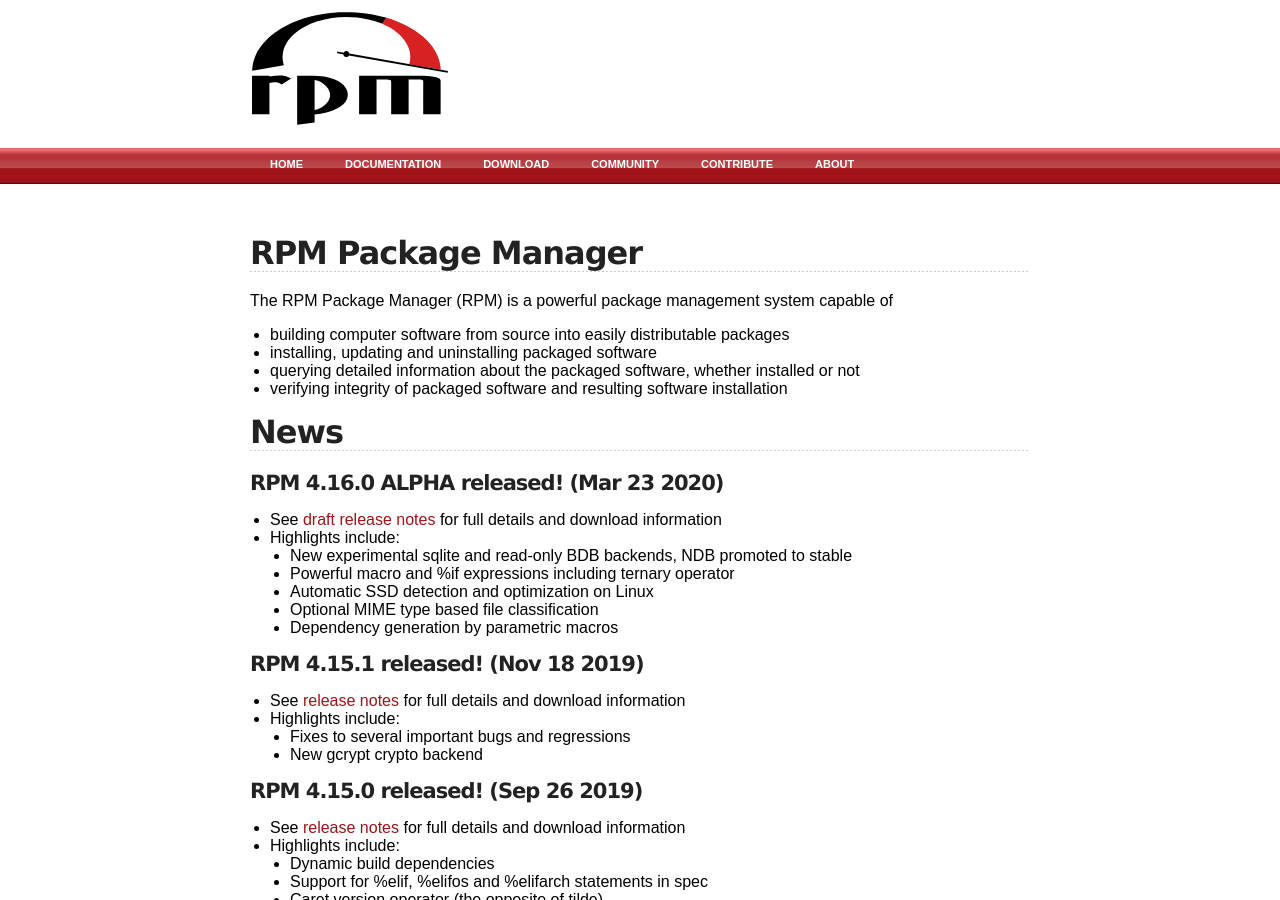
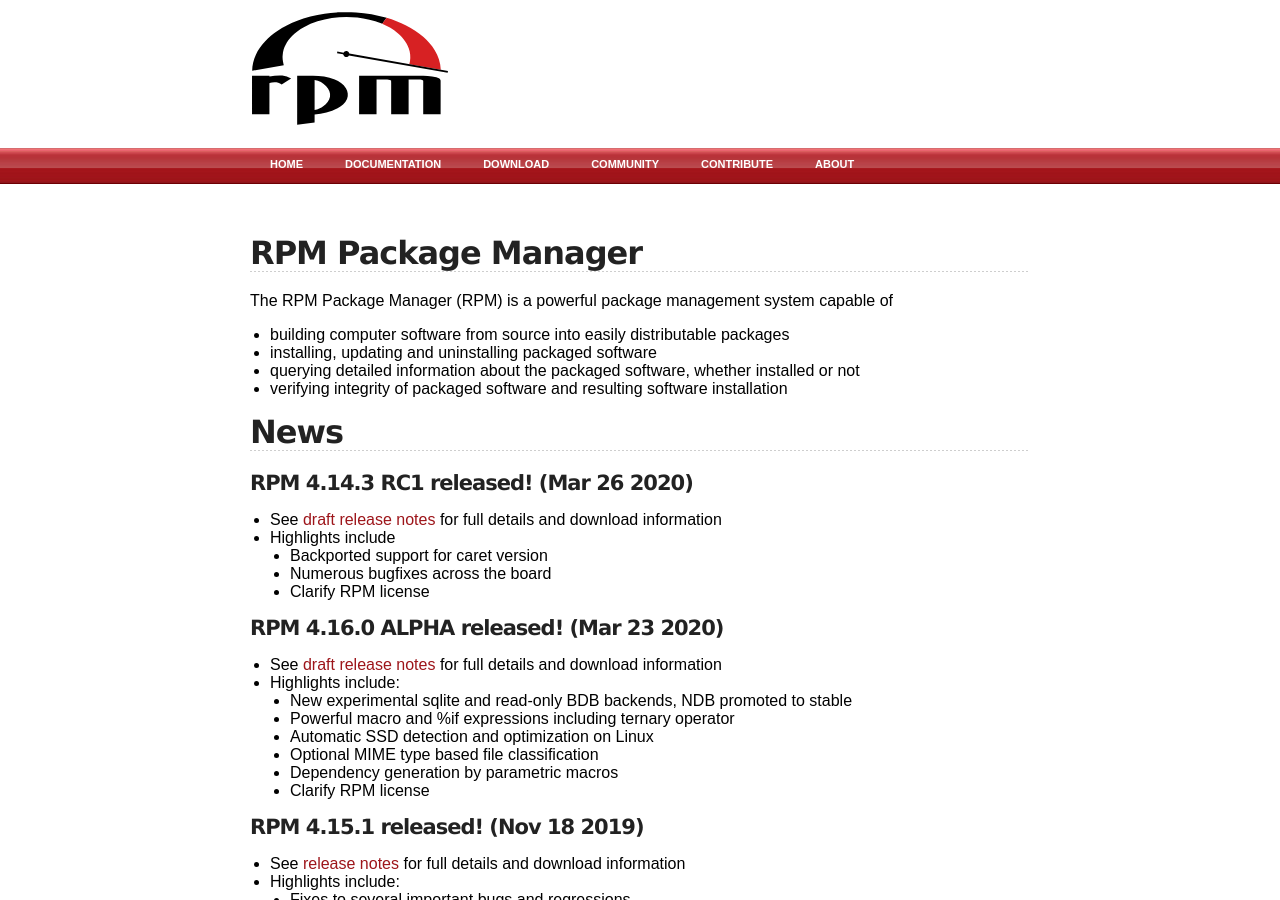
Before and after one commit to rpm-software-management/rpm-web, a Jekyll site: the page built from index.md, in a window 1280 px wide and 900 px high. Built offline with Jekyll 4.4.1, drawn with Linux system fonts in a browser that asks for light colours.

```diff
--- a/index.md
+++ b/index.md
@@ -16,6 +16,13 @@ capable of
 
 ## News
 
+#### RPM 4.14.3 RC1 released! (Mar 26 2020)
+* See [draft release notes](wiki/Releases/4.14.3) for full details and download information
+* Highlights include
+  * Backported support for caret version
+  * Numerous bugfixes across the board
+  * Clarify RPM license
+
 #### RPM 4.16.0 ALPHA released! (Mar 23 2020)
 * See [draft release notes](wiki/Releases/4.16.0) for full details and download information
 * Highlights include:
@@ -24,6 +31,7 @@ capable of
   * Automatic SSD detection and optimization on Linux
   * Optional MIME type based file classification
   * Dependency generation by parametric macros
+  * Clarify RPM license
 
 #### RPM 4.15.1 released! (Nov 18 2019)
 * See [release notes](wiki/Releases/4.15.1) for full details and download information
```
Also changed, not shown: timeline.md (+7 -0 lines), wiki/Releases/4.14.3.md (+4 -0 lines).
